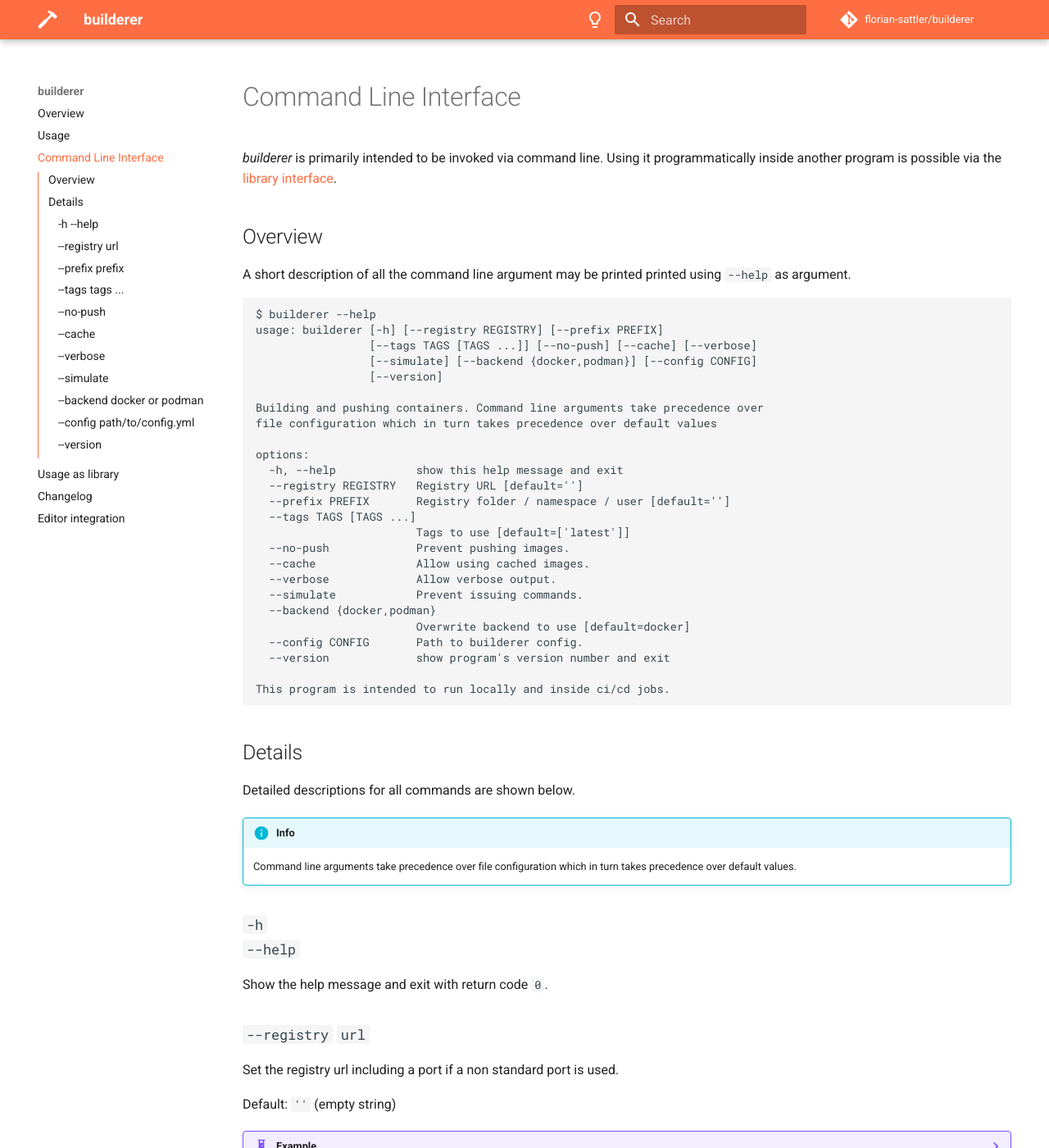
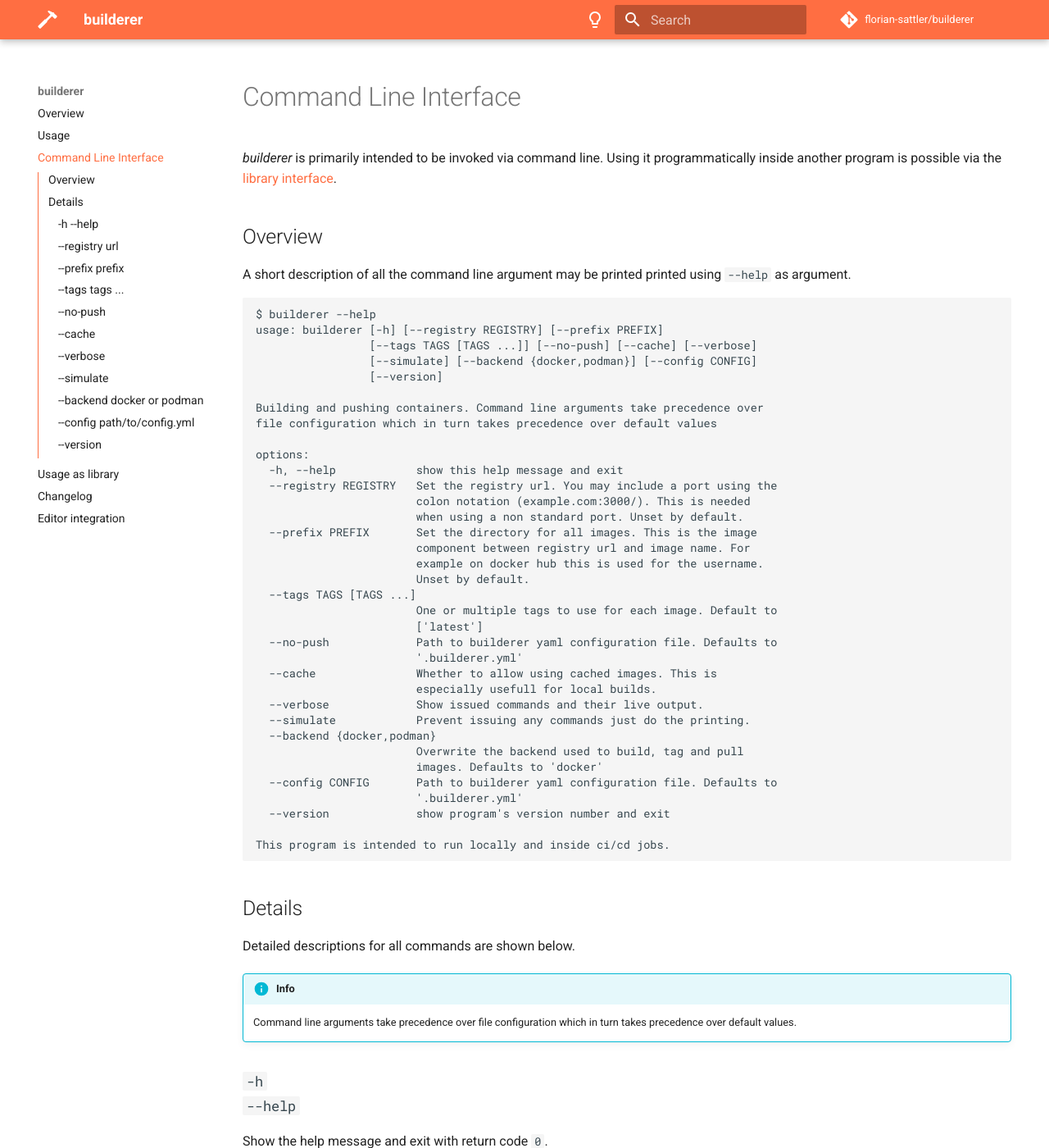
Before and after one commit to florian-sattler/builderer, an MkDocs documentation site: the page built from docs/cli.md, in a window 1280 px wide and 1400 px high. Shown: the whole window at 82% size. Built offline with MkDocs 1.6.1 and Material for MkDocs 9.7.7, drawn with Linux system fonts in a browser that asks for light colours; comment, search, counter and statistics services are not loaded.

Commit message:
updated cli docs

```diff
--- a/docs/cli.md
+++ b/docs/cli.md
@@ -19,17 +19,27 @@ file configuration which in turn takes precedence over default values
 
 options:
   -h, --help            show this help message and exit
-  --registry REGISTRY   Registry URL [default='']
-  --prefix PREFIX       Registry folder / namespace / user [default='']
+  --registry REGISTRY   Set the registry url. You may include a port using the
+                        colon notation (example.com:3000/). This is needed
+                        when using a non standard port. Unset by default.
+  --prefix PREFIX       Set the directory for all images. This is the image
+                        component between registry url and image name. For
+                        example on docker hub this is used for the username.
+                        Unset by default.
   --tags TAGS [TAGS ...]
-                        Tags to use [default=['latest']]
-  --no-push             Prevent pushing images.
-  --cache               Allow using cached images.
-  --verbose             Allow verbose output.
-  --simulate            Prevent issuing commands.
+                        One or multiple tags to use for each image. Default to
+                        ['latest']
+  --no-push             Path to builderer yaml configuration file. Defaults to
+                        '.builderer.yml'
+  --cache               Whether to allow using cached images. This is
+                        especially usefull for local builds.
+  --verbose             Show issued commands and their live output.
+  --simulate            Prevent issuing any commands just do the printing.
   --backend {docker,podman}
-                        Overwrite backend to use [default=docker]
-  --config CONFIG       Path to builderer config.
+                        Overwrite the backend used to build, tag and pull
+                        images. Defaults to 'docker'
+  --config CONFIG       Path to builderer yaml configuration file. Defaults to
+                        '.builderer.yml'
   --version             show program's version number and exit
 
 This program is intended to run locally and inside ci/cd jobs.
```
Also changed, not shown: CHANGELOG.md (+4 -0 lines).
